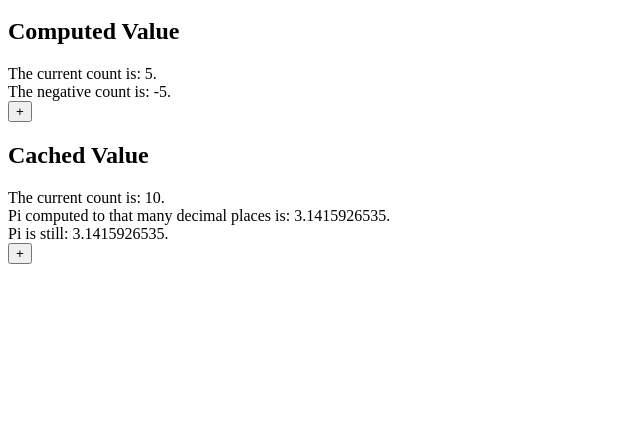
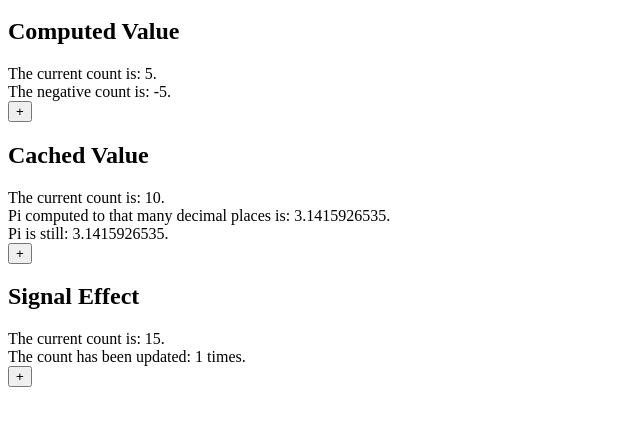
Before and after one commit to dgp1130/HydroActive, a website with bundled scripts: page src/demo/reactivity/index.html in a window 1280 px wide. Shown: the part 100-526 px from the top of the page, without its empty margins (0-640 px from the left). Built offline with nearby package versions, Linux system fonts and the light colour scheme.

Commit message:
Adds `signal-effect` demo.
Demonstrates `comp.effect` usage.

```diff
--- a/src/demo/reactivity/index.html
+++ b/src/demo/reactivity/index.html
@@ -42,5 +42,17 @@
 
             <script src="./cached-value.js" type="module"></script>
         </cached-value>
+
+        <signal-effect>
+            <h2>Signal Effect</h2>
+
+            <div>The current count is: <span id="count">15</span>.</div>
+            <div>
+                The count has been updated: <span id="updates">0</span> times.
+            </div>
+            <button>+</button>
+
+            <script src="./signal-effect.js" type="module"></script>
+        </signal-effect>
     </body>
 </html>
--- /dev/null
+++ b/src/demo/reactivity/signal-effect.ts
@@ -0,0 +1,36 @@
+import { defineComponent } from 'hydroactive';
+import { signal } from 'hydroactive/signals.js';
+
+/** Creates a side effect from a signal. */
+export const SignalEffect = defineComponent('signal-effect', (comp) => {
+  const countLabel = comp.host.query('#count');
+  const initial = countLabel.read(Number);
+  const count = signal(initial);
+  comp.listen('button', 'click', () => { count.set(count() + 1); });
+
+  // Track how many times the count has been updated.
+  let updated = 0;
+  const updatesLabel = comp.host.query('#updates');
+
+  // Create a side effect whenever `count` is modified.
+  comp.effect(() => {
+    // Update the count label in the effect. Calling `count()` inside the effect
+    // creates a dependency on `count`. Anytime `count` changes in the future,
+    // this effect will be automatically re-run.
+    //
+    // We use `ElementRef.prototype.native` here to get access to the underlying
+    // `Element` object wrapped by the `countLabel` `ElementRef`.
+    countLabel.native.textContent = count().toString();
+
+    // Track each time the effect is executed and display it in the DOM. This is
+    // the "side effect" of updating the count.
+    updated++;
+    updatesLabel.native.textContent = updated.toString();
+  });
+});
+
+declare global {
+  interface HTMLElementTagNameMap {
+    'signal-effect': InstanceType<typeof SignalEffect>;
+  }
+}
```
Also changed, not shown: src/demo/reactivity/signal-effect.test.html (added, +8 -0 lines), src/demo/reactivity/signal-effect.test.ts (added, +44 -0 lines).
